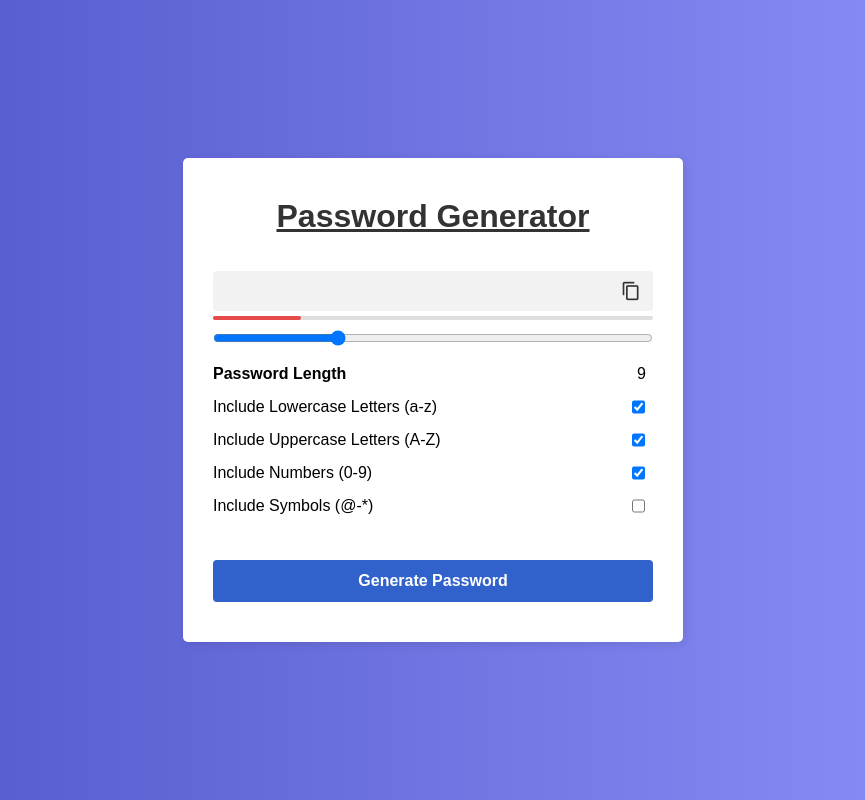
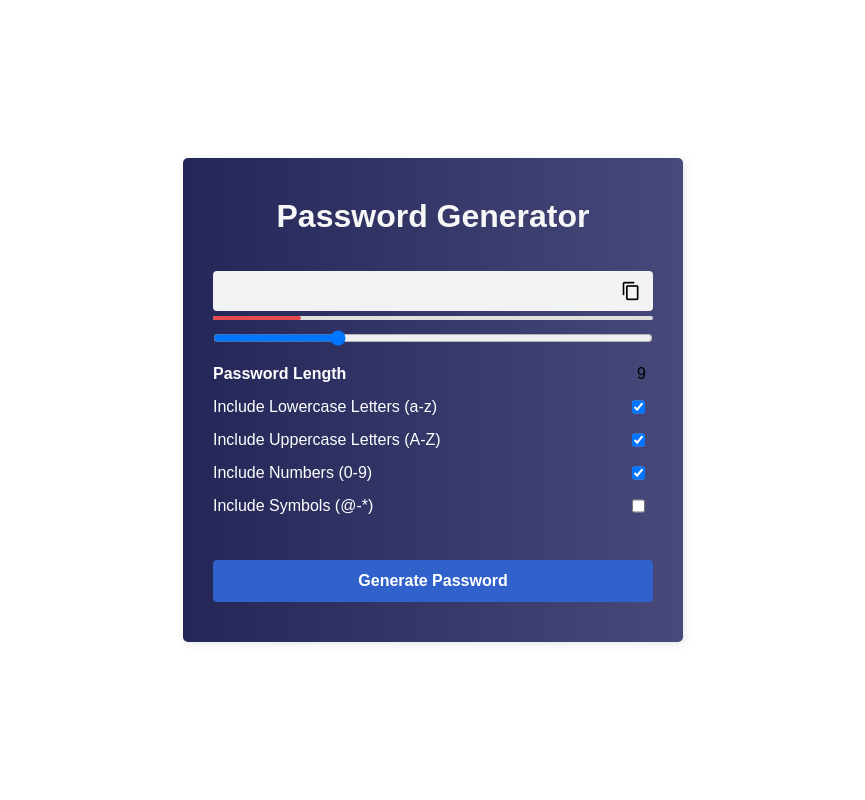
Before and after one commit to muaz64/Password-Generator, a plain HTML site: page index.html in a window 1280 px wide. Shown: the whole page, without its empty margins (207-1072 px from the left). Drawn offline with Linux system fonts and the light colour scheme.

Commit message:
css update

```diff
--- a/style.css
+++ b/style.css
@@ -10,7 +10,7 @@ body{
     justify-content: center;
     align-items: center;
     min-height: 100vh;
-    background: linear-gradient(to right,#4e54c8,#8f94fb);
+    background: #ffffff ;
 }
 
 .container{
@@ -18,7 +18,7 @@ body{
     width: 100%;
     border-radius: 5px;
     padding: 40px 30px;
-    background-color: #ffffff;
+    background: linear-gradient(to right,#232657,#47497a);
     box-shadow: 2px 2px 10px rgba(0, 0, 0, 0.1);
 }
 
@@ -26,8 +26,8 @@ body{
     font-weight: bold;
     margin-bottom: 36px;
     text-align: center;
-    color: #333;
-    text-decoration: underline;
+    color: #f7f7f7;
+    text-decoration: none;
 }
 
 .inputBox{
@@ -39,7 +39,7 @@ body{
     top: 50%;
     right: 12px;
     transform: translateY(-50%);
-    color: #333;
+    color: #000000;
     font-size: 20px;
     cursor: pointer;
 }
@@ -52,8 +52,8 @@ body{
     border-radius: 4px;
     font-size: 16px;
     font-weight: 700;
-    background-color: #f2f2f2;
-    color: #333;
+    background-color: #fafafaf5;
+    color: #000000;
     outline: none;
 }
 
@@ -68,7 +68,7 @@ body{
     flex-basis: 60%;
     font-size: 16px;
     font-weight: 500;
-    color: #000;
+    color: #ffffff;
 }
 
 .row p{
```
